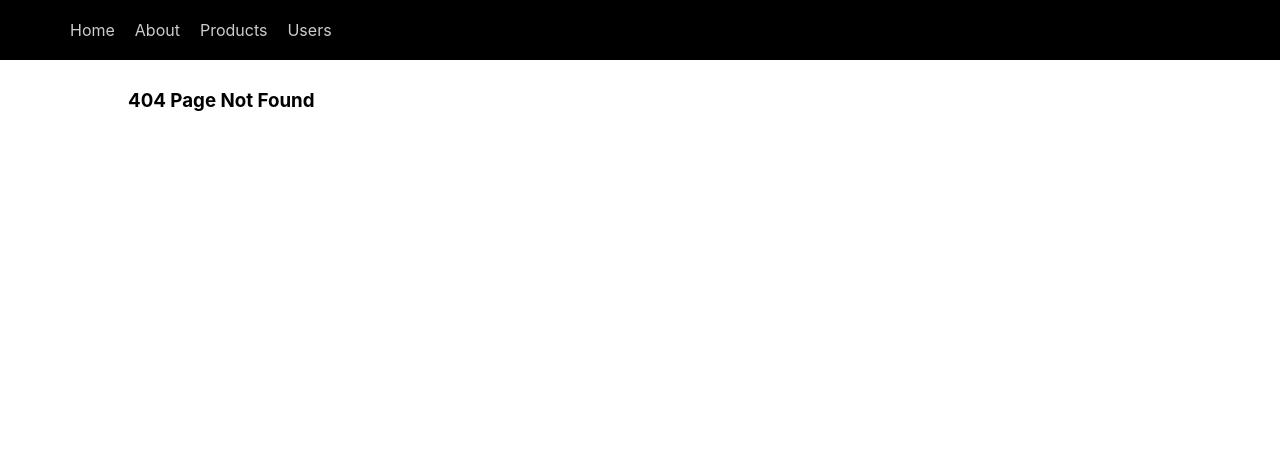
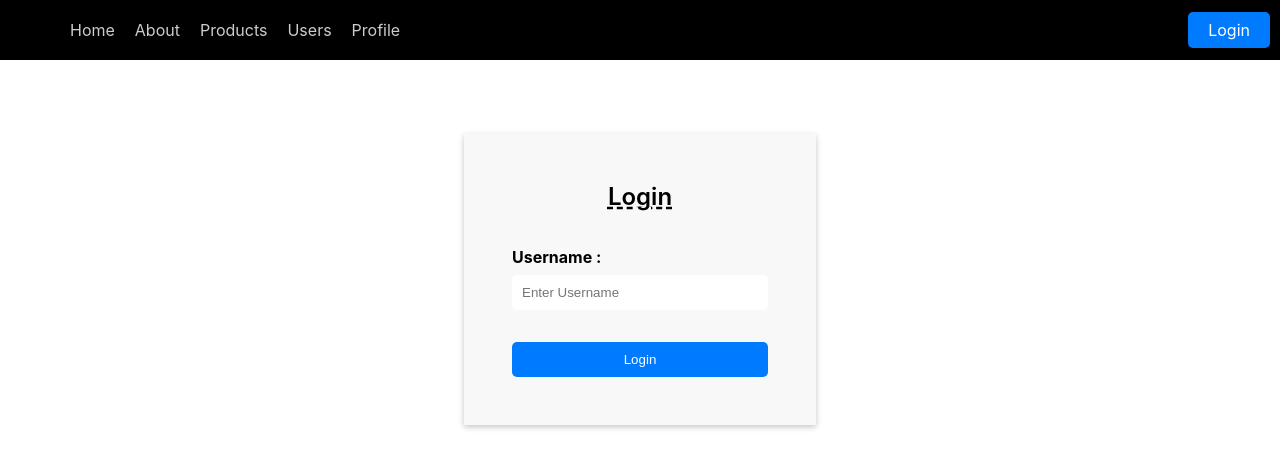
Before and after one commit to Ghanasham2004/React-Router-Learning, a React (Create React App) app: page /login in a window 1280 px wide. Before the commit this address had no page. Shown: the top 468 px of the page. Built offline with nearby package versions, Linux system fonts and the light colour scheme.

Commit message:
React Router Tut - 15 - Authenticated Routes

```diff
--- a/src/App.js
+++ b/src/App.js
@@ -2,7 +2,7 @@ import React from "react";
 import { Routes, Route } from "react-router-dom";
 import Home from "./components/Home";
 // this is simple import of about component
-import About from "./components/About";
+// import About from "./components/About";
 import Navbar from "./components/Navbar";
 import OrderSummary from "./components/OrderSummary";
 import NoMatch from "./components/NoMatch";
@@ -12,18 +12,31 @@ import NewProducts from "./components/NewProducts";
 import Users from "./components/Users";
 import UserDetails from "./components/UserDetails";
 import Admin from "./components/Admin";
-//this is for lazy loading of about component
+import Profile from "./components/Profile";
+// import AuthProvider
+import { AuthProvider } from "./components/auth";
+import Login from "./components/Login";
+import RequireAuth from "./components/RequireAuth";
+
+// import lazy loading of about component
 const LazyAbout = React.lazy(() => import("./components/About"));
-
 function App() {
   return (
-    <>
+    <AuthProvider>
       <Navbar />
       <Routes>
         <Route path="/" element={<Home />} />
         {/* // this is for lazy loading of about component  */}
-        {/* <Route path="about" element={ <React.Suspense fallback="loading"> <LazyAbout /> </React.Suspense>} /> */}
-        <Route path="about" element={<About />} />
+        <Route
+          path="about"
+          element={
+            <React.Suspense fallback="loading">
+              {" "}
+              <LazyAbout />{" "}
+            </React.Suspense>
+          }
+        />
+        {/* <Route path="about" element={<About />} /> */}
         <Route path="order-summary" element={<OrderSummary />} />
         <Route path="products" element={<Products />}>
           {/* add index route for when user render products route then we show feature content first */}
@@ -36,9 +49,19 @@ function App() {
           <Route path=":userId" element={<UserDetails />} />
           <Route path="admin" element={<Admin />} />
         </Route>
+
+        <Route
+          path="profile"
+          element={
+            <RequireAuth>
+              <Profile />
+            </RequireAuth> // this is for protected route
+          }
+        />
+        <Route path="login" element={<Login />} />
         <Route path="*" element={<NoMatch />} />
       </Routes>
-    </>
+    </AuthProvider>
   );
 }
 
--- /dev/null
+++ b/src/components/Login.js
@@ -0,0 +1,40 @@
+import React, { useState } from "react";
+import { useNavigate, useLocation } from "react-router-dom";
+import { useAuth } from "./auth";
+
+const Login = () => {
+  const navigate = useNavigate();
+  const location = useLocation();
+  const [user, setUser] = useState("");
+  const auth = useAuth();
+
+  const redirectPath = location.state?.path || "/"; // this is for redirect to previous page after login success
+
+  const handleLogin = () => {
+    auth.login(user);
+    navigate(redirectPath, { replace: true });
+  };
+
+  return (
+    <div className="container">
+      <div className="login-panel">
+        <h2>Login</h2>
+        <div className="input-box">
+          <label>
+            <b>Username : </b>
+          </label>
+          <input
+            type="text"
+            placeholder="Enter Username"
+            onChange={(e) => setUser(e.target.value)}
+          />
+        </div>
+        <div className="input-box">
+          <button onClick={handleLogin}>Login</button>
+        </div>
+      </div>
+    </div>
+  );
+};
+
+export default Login;
--- a/src/components/Navbar.js
+++ b/src/components/Navbar.js
@@ -1,5 +1,6 @@
 import React from "react";
 import { NavLink } from "react-router-dom"; // NavLink is used to create links in the navbar that are active when clicked on and inactive on other pages.
+import { useAuth } from "./auth";
 const Navbar = () => {
   // The navLinkStyle function is used to style the active and inactive links in the navbar. The isActive property is passed to the function by the NavLink component.
   //   const navLinkStyle = ({ isActive }) => {
@@ -8,6 +9,10 @@ const Navbar = () => {
   //       fontWeight: isActive ? "bold" : "normal",
   //     };
   //   };
+
+  // use auth context
+  const auth = useAuth();
+
   return (
     <nav>
       <ul>
@@ -18,12 +23,23 @@ const Navbar = () => {
           <NavLink to="/about">About</NavLink>
         </li>
         <li>
-           <NavLink to="/products"> Products</NavLink>
+          <NavLink to="/products"> Products</NavLink>
         </li>
         <li>
-           <NavLink to="/users"> Users</NavLink>
+          <NavLink to="/users"> Users</NavLink>
+        </li>
+        <li>
+          <NavLink to="/profile">Profile</NavLink>
         </li>
       </ul>
+      {
+        // check if user is logged in or not
+        auth.user ? (
+          <button onClick={auth.logout} className="btn-primary">Logout</button>
+        ) : (
+          <NavLink to="/login" className="btn-primary">Login</NavLink>
+        )
+      }
     </nav>
   );
 };
--- /dev/null
+++ b/src/components/Profile.js
@@ -0,0 +1,13 @@
+import React from "react";
+import { useAuth } from "./auth";
+
+const Profile = () => {
+  const auth = useAuth();
+  return (
+    <div className="container">
+      <h3>Welcome {auth.user}</h3>
+    </div>
+  );
+};
+
+export default Profile;
--- /dev/null
+++ b/src/components/RequireAuth.js
@@ -0,0 +1,14 @@
+import React from "react";
+import { Navigate, useLocation } from "react-router-dom";
+import { useAuth } from "./auth";
+
+const RequireAuth = ({ children }) => {
+  const location = useLocation();
+  const auth = useAuth();
+  if (!auth.user) {
+    return <Navigate to="/login" state={{ path: location.pathname }} />;
+  }
+  return children;
+};
+
+export default RequireAuth;
--- /dev/null
+++ b/src/components/auth.js
@@ -0,0 +1,28 @@
+import { useState, createContext ,useContext} from "react";
+
+const AuthContext = createContext(null);
+
+export const AuthProvider = ({ children }) => {
+  const [user, setUser] = useState(null);
+  const [isAuthenticated, setIsAuthenticated] = useState(false);
+
+  const login = (user) => {
+    setUser(user);
+    setIsAuthenticated(true);
+  };
+
+  const logout = () => {
+    setUser(null);
+    setIsAuthenticated(false);
+  };
+
+  return (
+    <AuthContext.Provider value={{ user, isAuthenticated, login, logout }}>
+      {children}
+    </AuthContext.Provider>
+  );
+};
+
+export const useAuth = () => {
+  return useContext(AuthContext);
+};
--- a/src/index.css
+++ b/src/index.css
@@ -128,7 +128,6 @@ input {
   color: #fff;
   cursor: pointer;
   transition: all 0.3s ease-in-out;
-  margin-top: 1rem;
 }
 input:hover {
   background-color: #050505;
@@ -141,3 +140,82 @@ input:focus {
 input:active {
   transform: scale(0.98);
 }
+
+.btn-primary{
+  padding: 8px 20px;
+  border: none;
+  border-radius: 5px;
+  background-color: #007bff;
+  color: #fff;
+  cursor: pointer;
+  transition: all 0.3s ease-in-out;
+  text-decoration: none;
+}
+.btn-primary:hover {
+  background-color: #0069d9;
+  box-shadow: none;
+}
+
+.login-panel{
+  display: flex;
+  flex-direction: column;
+  gap: 1rem;
+  justify-content: center;
+  align-items: center;
+  background-color: #f8f8f8;
+  padding:  3rem;
+  width: fit-content;
+  margin: 4rem auto;
+  box-shadow: 0 2px 6px #c5c5c5;
+}
+.login-panel h2{
+  font-size: 1.5rem;
+  font-weight: 600;
+  margin-top: 0;
+  text-decoration: dashed underline;
+}
+
+.input-box{
+  display: flex;
+  flex-direction: column;
+  width: 20vw;
+  gap: .5rem;
+}
+.input-box label{
+  font-size: 1rem;
+  font-weight: 600;
+}
+.input-box input{
+  padding: 10px 10px;
+  border: none;
+  border-radius: 5px;
+  background-color: #ffffff;
+  color: #141414;
+  cursor: pointer;
+  transition: all 0.3s ease-in-out;
+}
+.input-box input:hover {
+  background-color: #ffffff;
+  color: #141414;
+  box-shadow: 0 2px 6px #c5c5c5;
+}
+.input-box input:active {
+  transform: scale(0.98);
+}
+.input-box  button{
+  padding: 10px 20px;
+  border: none;
+  border-radius: 5px;
+  margin-top: 1rem;
+  background-color: #007bff;
+  color: #fff;
+  cursor: pointer;
+  transition: all 0.3s ease-in-out;
+}
+.input-box  button:hover {
+  background-color: #0069d9;
+  color: #ffffff;
+}
+.input-box  button:active {
+  transform: scale(0.98);
+}
```
